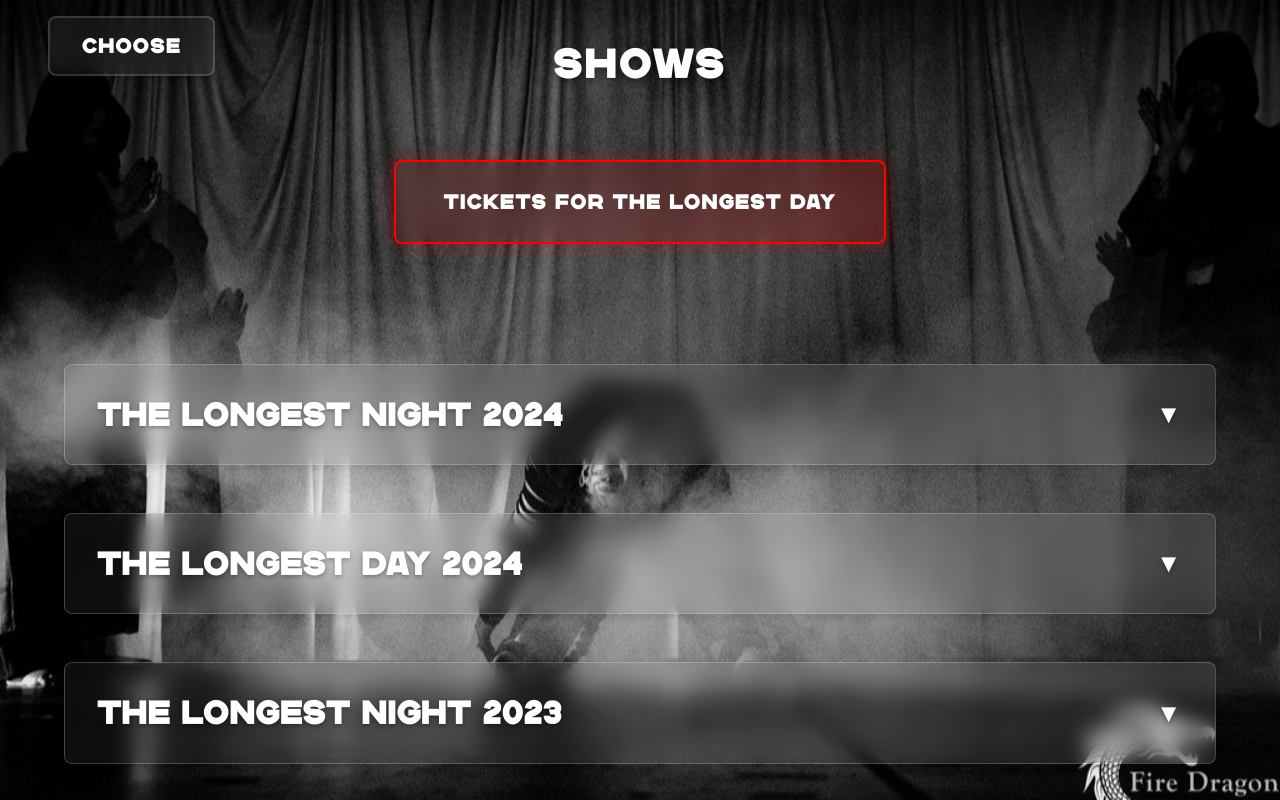
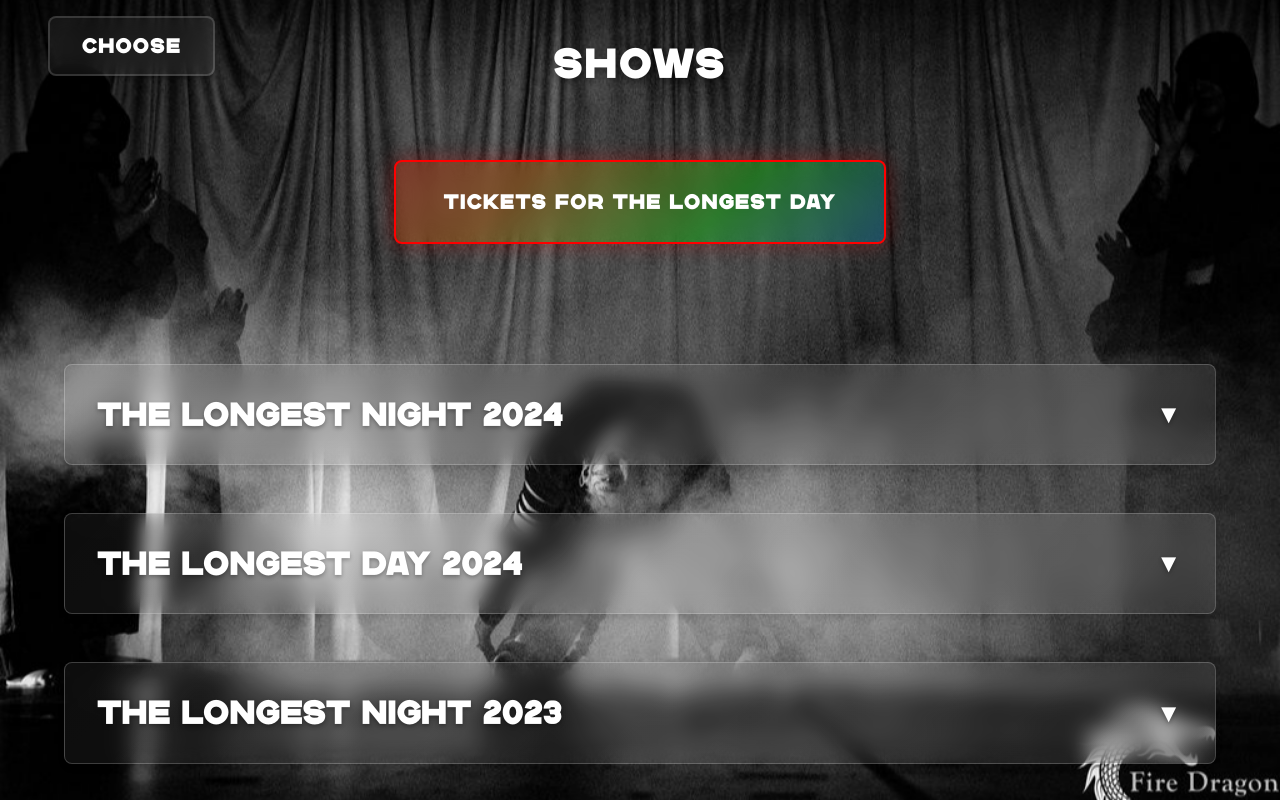
Before and after one commit to idulkin/circus-something, a React (Create React App) app: page /shows in a window 1280 px wide. Built offline with nearby package versions, Linux system fonts and the light colour scheme.

Commit message:
ticket button pretty

```diff
--- a/src/Components/TicketCTA/TicketCTA.css
+++ b/src/Components/TicketCTA/TicketCTA.css
@@ -1,3 +1,15 @@
+@keyframes rainbow-shift {
+  0% {
+    background-position: 0% 50%;
+  }
+  50% {
+    background-position: 100% 50%;
+  }
+  100% {
+    background-position: 0% 50%;
+  }
+}
+
 .ticket-container {
   display: flex;
   justify-content: center;
@@ -9,13 +21,23 @@
   display: inline-flex;
   align-items: center;
   justify-content: center;
-  background: linear-gradient(135deg, rgba(255, 0, 0, 0.1), rgba(255, 0, 0, 0.2));
+  background: linear-gradient(
+    135deg,
+    rgba(255, 0, 0, 0.3),
+    rgba(255, 127, 0, 0.3),
+    rgba(0, 255, 0, 0.3),
+    rgba(0, 127, 255, 0.3),
+    rgba(139, 0, 255, 0.3),
+    rgba(255, 0, 0, 0.3)
+  );
+  background-size: 200% 200%;
+  animation: rainbow-shift 3s ease infinite;
   border: 2px solid var(--color-secondary);
   color: var(--color-primary);
   padding: var(--spacing-lg) var(--spacing-2xl);
   font-size: var(--font-size-xl);
   cursor: pointer;
-  transition: all var(--transition-base);
+  transition: transform var(--transition-base), box-shadow var(--transition-base);
   text-transform: uppercase;
   font-family: inherit;
   font-weight: 700;
@@ -28,11 +50,17 @@
 
 .ticket-button:hover,
 .ticket-button:focus-visible {
-  background: linear-gradient(135deg, rgba(255, 0, 0, 0.2), rgba(255, 0, 0, 0.3));
   transform: translateY(-3px);
-  box-shadow: 0 0 30px rgba(255, 0, 0, 0.5);
+  box-shadow: 0 0 40px rgba(255, 100, 0, 0.7);
 }
 
 .ticket-button:active {
   transform: translateY(-1px);
 }
+
+@media (prefers-reduced-motion: reduce) {
+  .ticket-button {
+    animation: none;
+    background: linear-gradient(135deg, rgba(255, 0, 0, 0.2), rgba(139, 0, 255, 0.2));
+  }
+}
```
